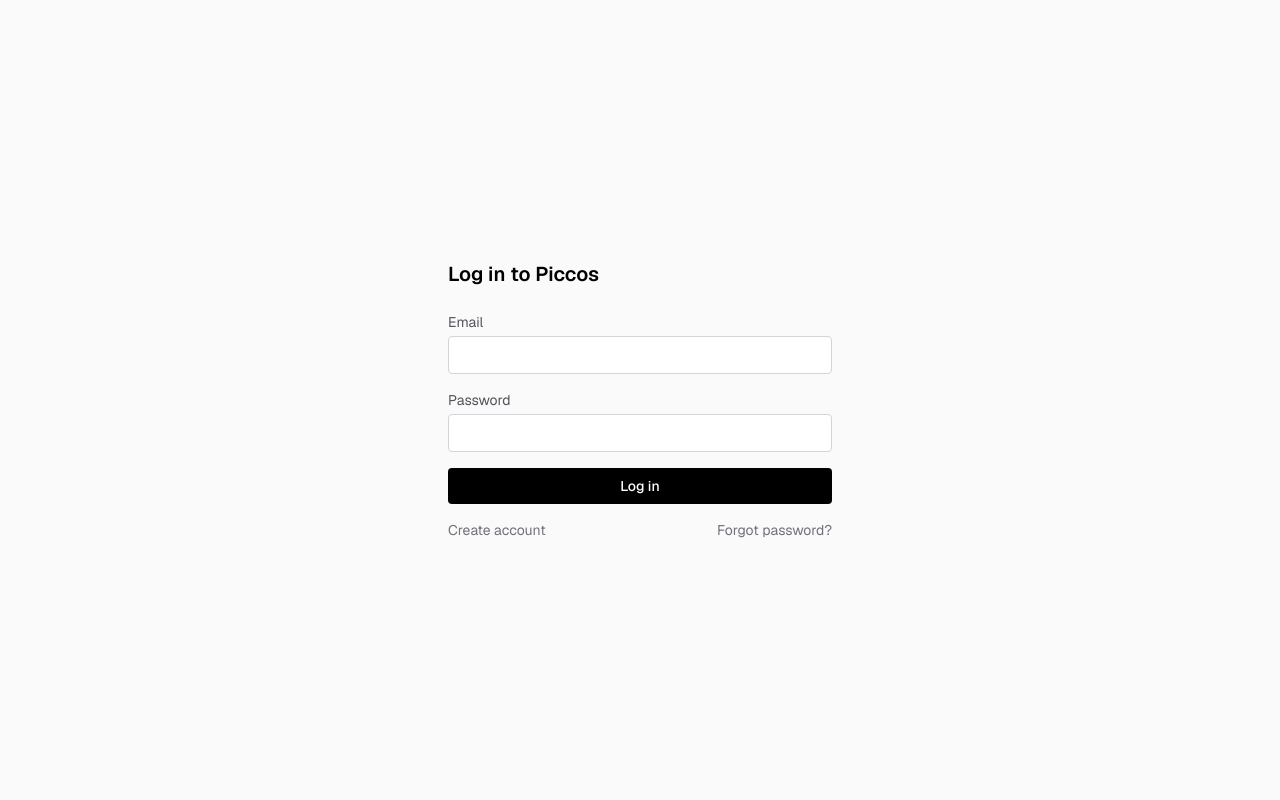
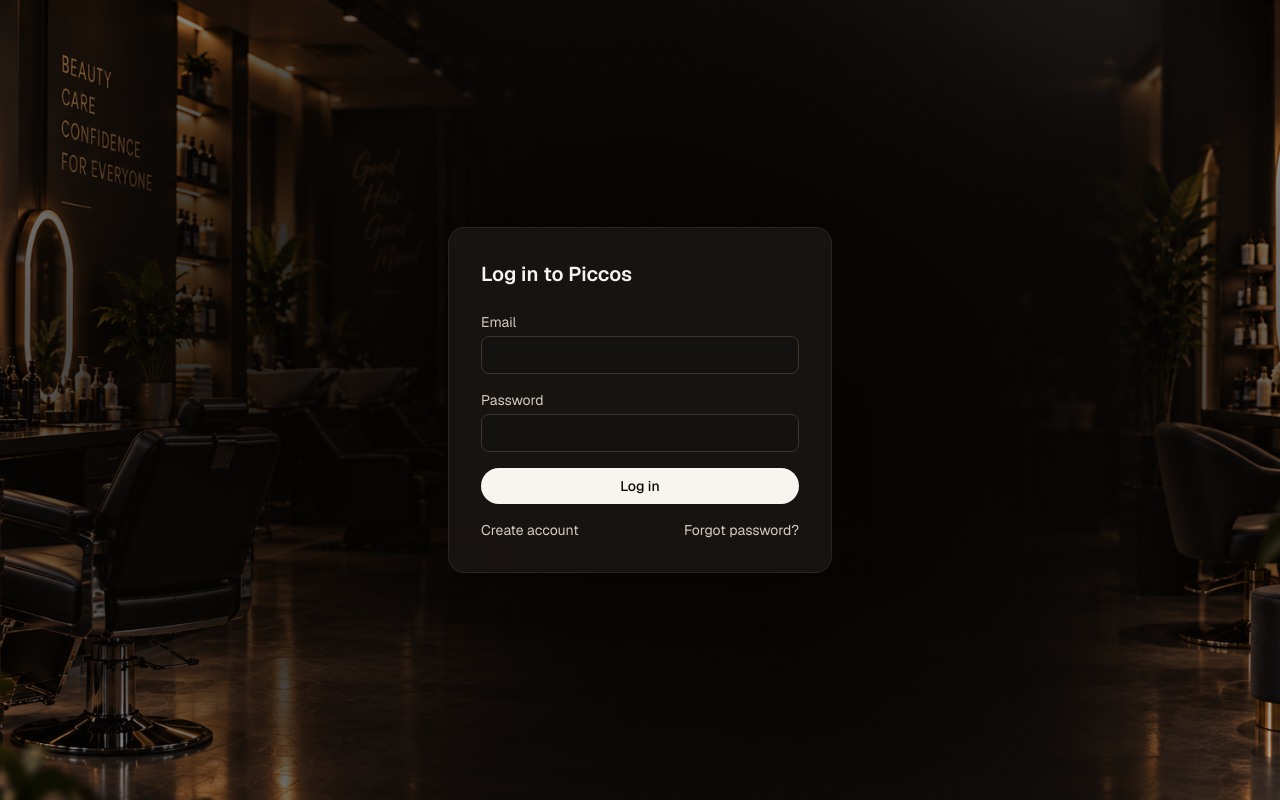
Before and after one commit to TheJexTech/Piccos, a Next.js app: page /login in a window 1280 px wide. Built offline with nearby package versions, Linux system fonts and the light colour scheme.

Commit message:
feat: improve salon hero and login backgrounds

```diff
--- a/app/login/page.tsx
+++ b/app/login/page.tsx
@@ -9,18 +9,42 @@
 function LinkError() {
   const linkError = useSearchParams().get("error");
   if (!linkError) return null;
-  return <p className="mt-2 text-sm text-red-600">{linkError}</p>;
+  return <p className="mt-2 text-sm text-red-400">{linkError}</p>;
 }
 
 export default function LoginPage() {
   const [state, formAction, pending] = useActionState(signIn, initialAuthActionState);
 
   return (
-    <div className="flex min-h-screen items-center justify-center bg-zinc-50 px-4 dark:bg-black">
-      <div className="w-full max-w-sm">
-        <h1 className="text-xl font-semibold text-black dark:text-zinc-50">
-          Log in to Piccos
-        </h1>
+    <div className="relative isolate flex min-h-screen items-center justify-center overflow-hidden bg-landing-bg px-4">
+      {/* Salon atmosphere photo — same background-layer treatment as the
+          landing hero (components/landing/hero.tsx): CSS background-image
+          on absolutely-positioned divs, never part of document flow, never
+          above the content. */}
+      <div
+        aria-hidden
+        className="absolute inset-0 -z-30 hidden bg-[url('/images/login.png')] bg-cover bg-[position:62%_center] sm:block"
+      />
+      <div
+        aria-hidden
+        className="absolute inset-0 -z-30 block bg-[url('/images/login.png')] bg-cover bg-[position:60%_center] sm:hidden"
+      />
+
+      {/* Dark overlay — darkest through the center where the card sits,
+          easing off toward the edges on desktop/tablet so the salon
+          imagery still reads there. Mobile stays heavily darkened
+          edge-to-edge since the card spans nearly the full width. */}
+      <div
+        aria-hidden
+        className="absolute inset-0 -z-20 hidden bg-[radial-gradient(ellipse_75%_85%_at_center,rgba(6,4,3,0.95)_0%,rgba(6,4,3,0.9)_35%,rgba(7,5,4,0.75)_58%,rgba(8,6,5,0.4)_80%,rgba(8,6,5,0.14)_100%)] sm:block"
+      />
+      <div
+        aria-hidden
+        className="absolute inset-0 -z-20 block bg-[linear-gradient(180deg,rgba(6,4,3,0.94)_0%,rgba(6,4,3,0.97)_55%,rgba(6,4,3,0.985)_100%)] sm:hidden"
+      />
+
+      <div className="w-full max-w-sm rounded-2xl border border-landing-border bg-landing-surface/90 p-8 shadow-2xl backdrop-blur-sm">
+        <h1 className="text-xl font-semibold text-landing-ink">Log in to Piccos</h1>
 
         <Suspense fallback={null}>
           <LinkError />
@@ -28,7 +52,7 @@
 
         <form action={formAction} className="mt-6 flex flex-col gap-4">
           <div className="flex flex-col gap-1">
-            <label htmlFor="email" className="text-sm text-zinc-600 dark:text-zinc-400">
+            <label htmlFor="email" className="text-sm text-landing-ink-secondary">
               Email
             </label>
             <input
@@ -37,12 +61,12 @@
               type="email"
               required
               autoComplete="email"
-              className="rounded border border-zinc-300 bg-white px-3 py-2 text-sm text-black dark:border-zinc-700 dark:bg-zinc-900 dark:text-zinc-50"
+              className="rounded-lg border border-landing-border-strong bg-landing-bg-alt px-3 py-2 text-sm text-landing-ink placeholder:text-landing-muted focus:border-landing-accent focus:outline-none"
             />
           </div>
 
           <div className="flex flex-col gap-1">
-            <label htmlFor="password" className="text-sm text-zinc-600 dark:text-zinc-400">
+            <label htmlFor="password" className="text-sm text-landing-ink-secondary">
               Password
             </label>
             <input
@@ -51,26 +75,26 @@
               type="password"
               required
               autoComplete="current-password"
-              className="rounded border border-zinc-300 bg-white px-3 py-2 text-sm text-black dark:border-zinc-700 dark:bg-zinc-900 dark:text-zinc-50"
+              className="rounded-lg border border-landing-border-strong bg-landing-bg-alt px-3 py-2 text-sm text-landing-ink placeholder:text-landing-muted focus:border-landing-accent focus:outline-none"
             />
           </div>
 
-          {state.error && <p className="text-sm text-red-600">{state.error}</p>}
+          {state.error && <p className="text-sm text-red-400">{state.error}</p>}
 
           <button
             type="submit"
             disabled={pending}
-            className="rounded bg-black px-3 py-2 text-sm font-medium text-white disabled:opacity-50 dark:bg-white dark:text-black"
+            className="rounded-full bg-landing-ink px-3 py-2 text-sm font-medium text-landing-bg transition-colors hover:bg-landing-accent-strong disabled:opacity-50"
           >
             {pending ? "Logging in…" : "Log in"}
           </button>
         </form>
 
         <div className="mt-4 flex justify-between text-sm">
-          <Link href="/signup" className="text-zinc-500 hover:underline dark:text-zinc-400">
+          <Link href="/signup" className="text-landing-ink-secondary hover:text-landing-accent">
             Create account
           </Link>
-          <Link href="/forgot-password" className="text-zinc-500 hover:underline dark:text-zinc-400">
+          <Link href="/forgot-password" className="text-landing-ink-secondary hover:text-landing-accent">
             Forgot password?
           </Link>
         </div>
--- a/components/landing/hero.tsx
+++ b/components/landing/hero.tsx
@@ -27,10 +27,41 @@
 
 export function Hero() {
   return (
-    <section className="relative overflow-hidden pb-20 pt-16 sm:pb-28 sm:pt-24">
-      {/* Soft warm atmosphere on the black background — restrained on
-          purpose: one wide wash behind the headline plus two faint offset
-          blooms, never a loud gradient. */}
+    <section className="relative isolate overflow-hidden pb-20 pt-16 sm:pb-28 sm:pt-24">
+      {/* Salon atmosphere photo — a background layer only (CSS
+          background-image on an absolutely-positioned div), never part of
+          document flow, never above the content. Desktop/tablet keep the
+          barber (left) and stylist (right) visible toward the edges with
+          the center left for the headline; mobile has no meaningful
+          "edges" to show at that width, so it gets a plain centered crop
+          under a much stronger overlay instead of a squeezed desktop
+          image. Drop the actual photo at public/images/hero-salon.jpg. */}
+      <div
+        aria-hidden
+        className="absolute inset-0 -z-30 hidden bg-[url('/images/hero-salon.png')] bg-cover bg-center sm:block lg:bg-[position:center_38%]"
+      />
+      <div
+        aria-hidden
+        className="absolute inset-0 -z-30 block bg-[url('/images/hero-salon.png')] bg-cover bg-center sm:hidden"
+      />
+
+      {/* Dark overlay — the thing actually guaranteeing the copy stays
+          readable, not the positioning above. Strongest through the
+          center where the text sits, easing off toward the edges on
+          desktop/tablet so the salon imagery still reads there. Mobile
+          has no photo-safe edges to ease off into, so it stays heavily
+          darkened edge-to-edge. */}
+      <div
+        aria-hidden
+        className="absolute inset-0 -z-20 hidden bg-[radial-gradient(ellipse_85%_90%_at_center,rgba(6,4,3,0.97)_0%,rgba(6,4,3,0.95)_38%,rgba(7,5,4,0.82)_58%,rgba(8,6,5,0.42)_80%,rgba(8,6,5,0.14)_100%)] sm:block"
+      />
+      <div
+        aria-hidden
+        className="absolute inset-0 -z-20 block bg-[linear-gradient(180deg,rgba(6,4,3,0.94)_0%,rgba(6,4,3,0.97)_55%,rgba(6,4,3,0.985)_100%)] sm:hidden"
+      />
+
+      {/* Soft warm atmosphere — unchanged, layered above the photo/overlay
+          so the existing accent glow still reads on top of it. */}
       <div
         aria-hidden
         className="pointer-events-none absolute inset-x-0 top-0 -z-10 h-[36rem] bg-[radial-gradient(ellipse_at_top,var(--color-landing-accent)_0%,transparent_60%)] opacity-[0.14]"
```
Also changed, not shown: public/images/hero-salon.png (added), public/images/login.png (added).
